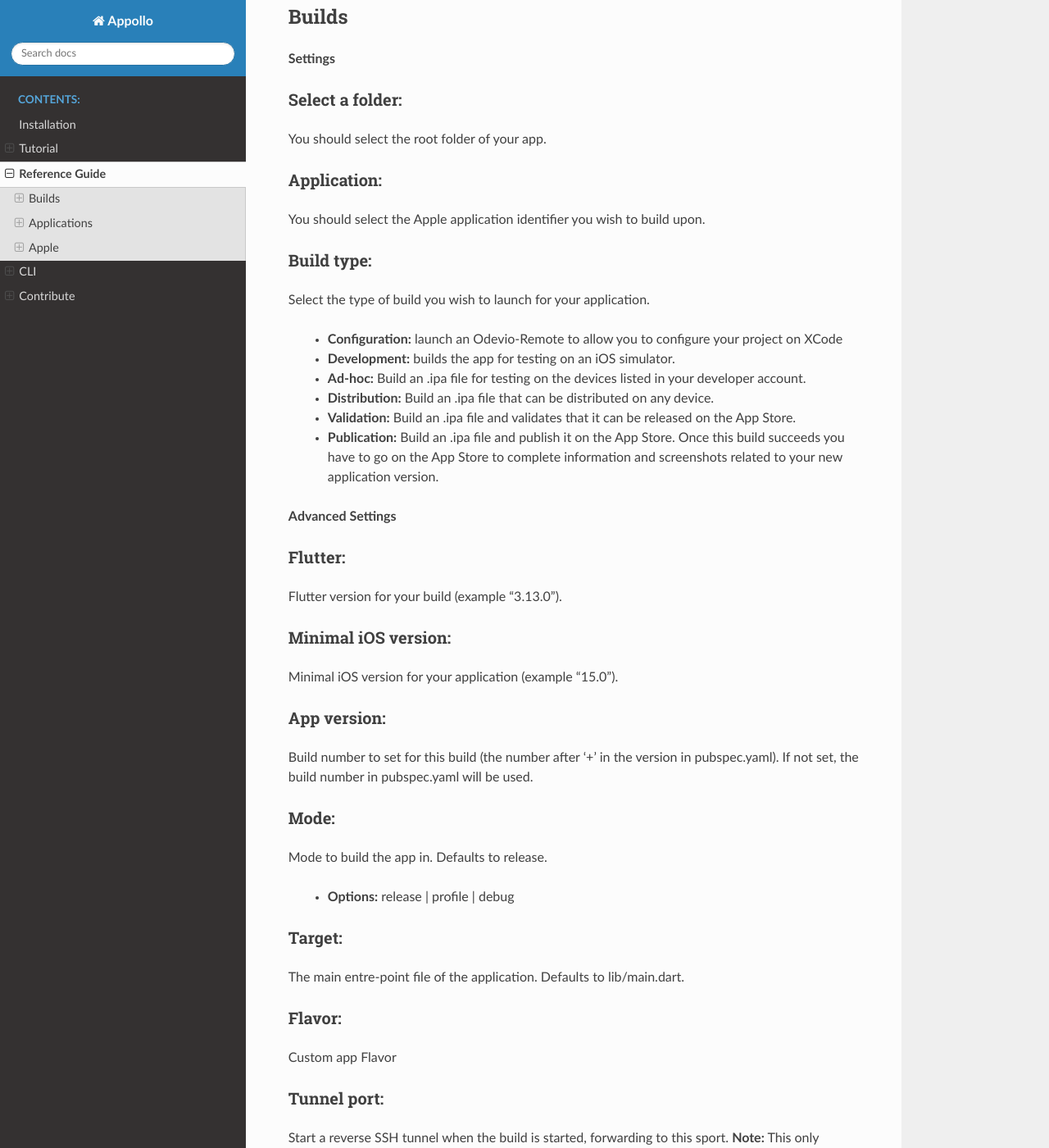
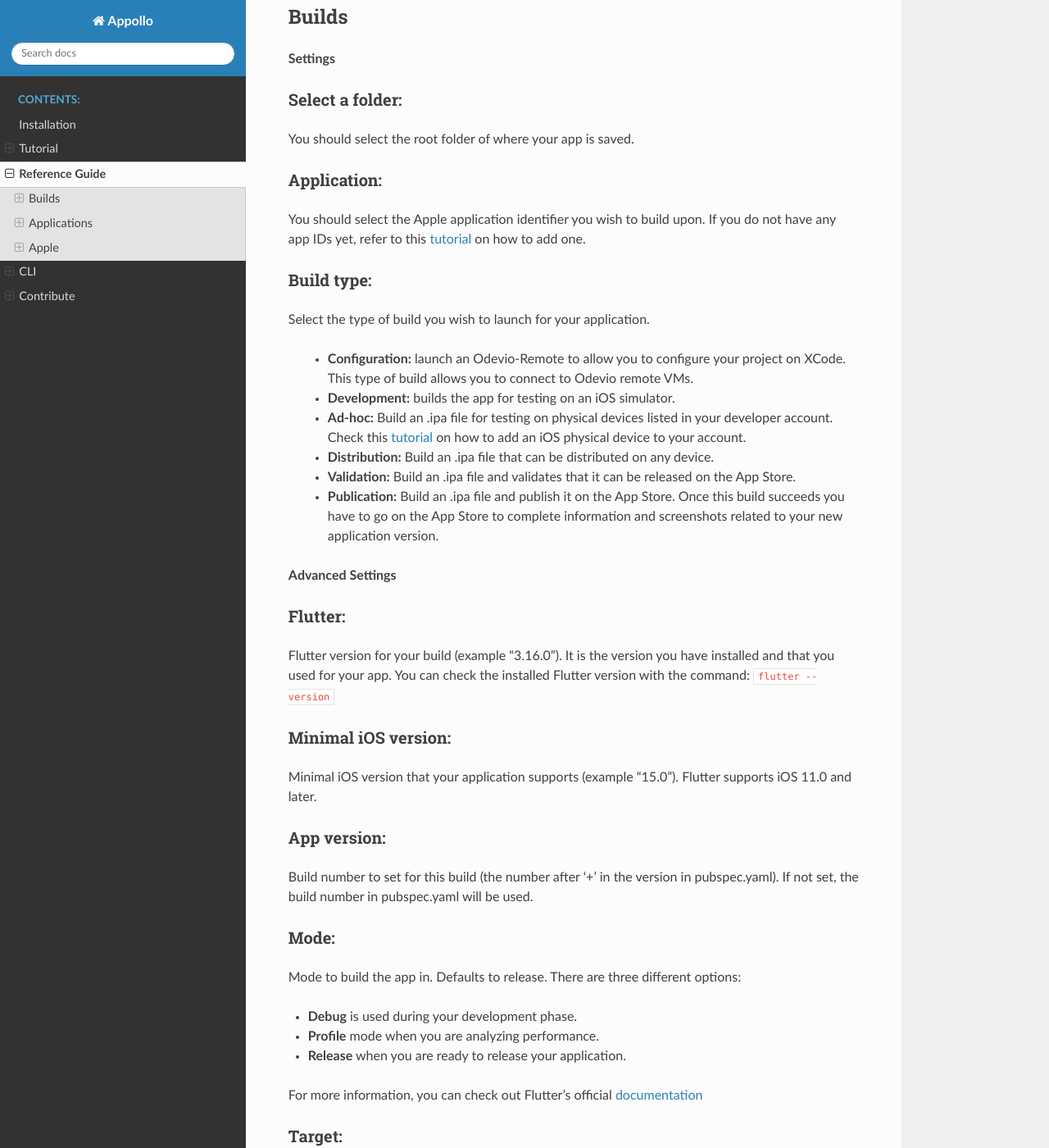
Before and after one commit to Odevio/Odevio-CLI, a Sphinx documentation site: the page built from docs/reference_guide/index.txt, in a window 1280 px wide and 1400 px high, scrolled down 204 px. Shown: the whole window at 82% size. Built offline with Sphinx 7.4.7 and the Read the Docs theme 2.0.0, drawn with Linux system fonts in a browser that asks for light colours; some of the changed text lies outside the part shown.

Commit message:
update screenshots

```diff
--- a/docs/reference_guide/index.txt
+++ b/docs/reference_guide/index.txt
@@ -14,22 +14,30 @@ Builds
 Select a folder:
 """"""""""""""""
 
-You should select the root folder of your app.
+You should select the root folder of where your app is saved.
+
+..
+    $$Add screenshot
 
 Application:
 """"""""""""
 
-You should select the Apple application identifier you wish to build upon.
+You should select the Apple application identifier you wish to build upon. If you do not have any app IDs yet, refer to
+this |add_appid| on how to add one.
+
+.. |add_appid| raw:: html
+
+   <a href="https://odevio.readthedocs.io/en/master/tutorial/7_how_to_make_an_app_id_using_appollo.html" target="_blank">tutorial</a>
 
 Build type:
 """""""""""
 Select the type of build you wish to launch for your application.
 
-    * **Configuration:** launch an Odevio-Remote to allow you to configure your project on XCode
+    * **Configuration:** launch an Odevio-Remote to allow you to configure your project on XCode. This type of build allows you to connect to Odevio remote VMs.
 
     * **Development:** builds the app for testing on an iOS simulator.
 
-    * **Ad-hoc:** Build an .ipa file for testing on the devices listed in your developer account.
+    * **Ad-hoc:** Build an .ipa file for testing on  physical devices listed in your developer account. Check this |add_device| on how to add an iOS physical device to your account.
 
     * **Distribution:** Build an .ipa file that can be distributed on any device.
 
@@ -42,12 +50,12 @@ Select the type of build you wish to launch for your application.
 Flutter:
 """"""""
 
-Flutter version for your build (example "3.13.0").
+Flutter version for your build (example "3.16.0"). It is the version you have installed and that you used for your app. You can check the installed Flutter version with the command: ``flutter --version``
 
 Minimal iOS version:
 """"""""""""""""""""
 
-Minimal iOS version for your application (example "15.0").
+Minimal iOS version that your application supports (example "15.0"). Flutter supports iOS 11.0 and later.
 
 App version:
 """"""""""""
@@ -57,9 +65,13 @@ Build number to set for this build (the number after ‘+’ in the version in p
 Mode:
 """""
 
-Mode to build the app in. Defaults to release.
+Mode to build the app in. Defaults to release. There are three different options:
 
-    * **Options:** release | profile | debug
+* **Debug** is used during your development phase.
+* **Profile** mode when you are analyzing performance.
+* **Release** when you are ready to release your application.
+
+For more information, you can check out Flutter's official |flutter_mode|
 
 Target:
 """""""
@@ -69,7 +81,7 @@ The main entre-point file of the application. Defaults to lib/main.dart.
 Flavor:
 """""""
 
-Custom app Flavor
+Custom app Flavor enables you to create distinct environments within a Flutter app. For example, it is use to manage different versions (free and paid) with a unique code.
 
 Tunnel port:
 """"""""""""
@@ -92,17 +104,17 @@ Applications
 Name:
 """""
 
-Your app identifier name (e.g.: your app’s name).
+Your app identifier name, you can simply use you app's name.
 
 Bundle ID:
 """"""""""
 
-The bundle ID for your app on Apple (e.g.: com.company.appname).
+The bundle ID for your app on Apple. It is a unique identifier. Apple recommends using the reverse domain name notation (e.g.: com.company.appname).
 
 Developer Account:
-"""""""""""""""""""""""
+""""""""""""""""""
 
-Your Apple Developer Account.
+Select your Apple Developer Account.
 
 Apple
 -----
@@ -110,24 +122,50 @@ Apple
 Team ID:
 """"""""
 
-Required ID of your developer account on Apple.
+Required ID of your developer account on Apple. It is 10-character string generated by Apple that's assigned to your team.
+
+.. image:: /img/apple-team-id.jpg
+  :alt: Apple Team ID
+  :align: center
+
+|
 
 Name:
 """""
 
-A user friendly name.
+A user friendly name for your Apple developer account.
 
 Key ID:
 """""""
 
-Required API key “Key ID” on App Store Connect.
+Required API key “Key ID” on App Store Connect in the Users and Access menu and in the keys tab:
+
+.. image:: /img/apple-id.jpg
+  :alt: Apple Key ID
+  :align: center
+
+|
 
 Issuer ID:
 """"""""""
 
-Required Issuer ID on App Store Connect.
+Required Issuer ID on App Store Connect. See above screenshot.
 
 Private key path:
 """""""""""""""""
 
 Required Path to the private key downloaded from App Store Connect.
+
+**Select the file** where you stored your key. The path should look like this:
+
+.. code-block:: python
+
+    /Users/USERNAME/Downloads/AuthKey_KeyID.p8
+
+.. |add_device| raw:: html
+
+   <a href="https://developer.apple.com/account/resources/devices/list" target="_blank">tutorial</a>
+
+.. |flutter_mode| raw:: html
+
+   <a href="https://docs.flutter.dev/testing/build-modes" target="_blank">documentation</a>
--- a/docs/tutorial/6_configure_app_store_connect.txt
+++ b/docs/tutorial/6_configure_app_store_connect.txt
@@ -89,9 +89,6 @@ Now that you have successfully generated your API key, you can use it in the des
 
 Go into the **Apple** section.
 
-..
-  $$Update screenshot Appollo
-
 .. image:: /img/desktop-apple.jpg
   :alt: Desktop apple
   :align: center
@@ -153,9 +150,6 @@ The **private key** is the last bit of information you need to complete. It is t
 
 Now that your Apple Developer account was linked successfully you should see it appear in the **Apple** section like this:
 
-..
-  $$Update screenshot Appollo
-
 .. image:: /img/desktop-apple-ls.jpg
   :alt: Desktop Apple ls
   :align: center
```
Also changed, not shown: docs/installation/index.txt (+17 -5 lines), docs/tutorial/1_create_your_first_build.txt (+2 -9 lines), docs/tutorial/4_retrieve_patch_from_Xcode.txt (+1 -21 lines), docs/img/desktop-apple-ls.jpg, docs/img/desktop-apple.jpg, docs/img/desktop-build-start.jpg (added), docs/img/desktop-configuration-build.jpg (added).
